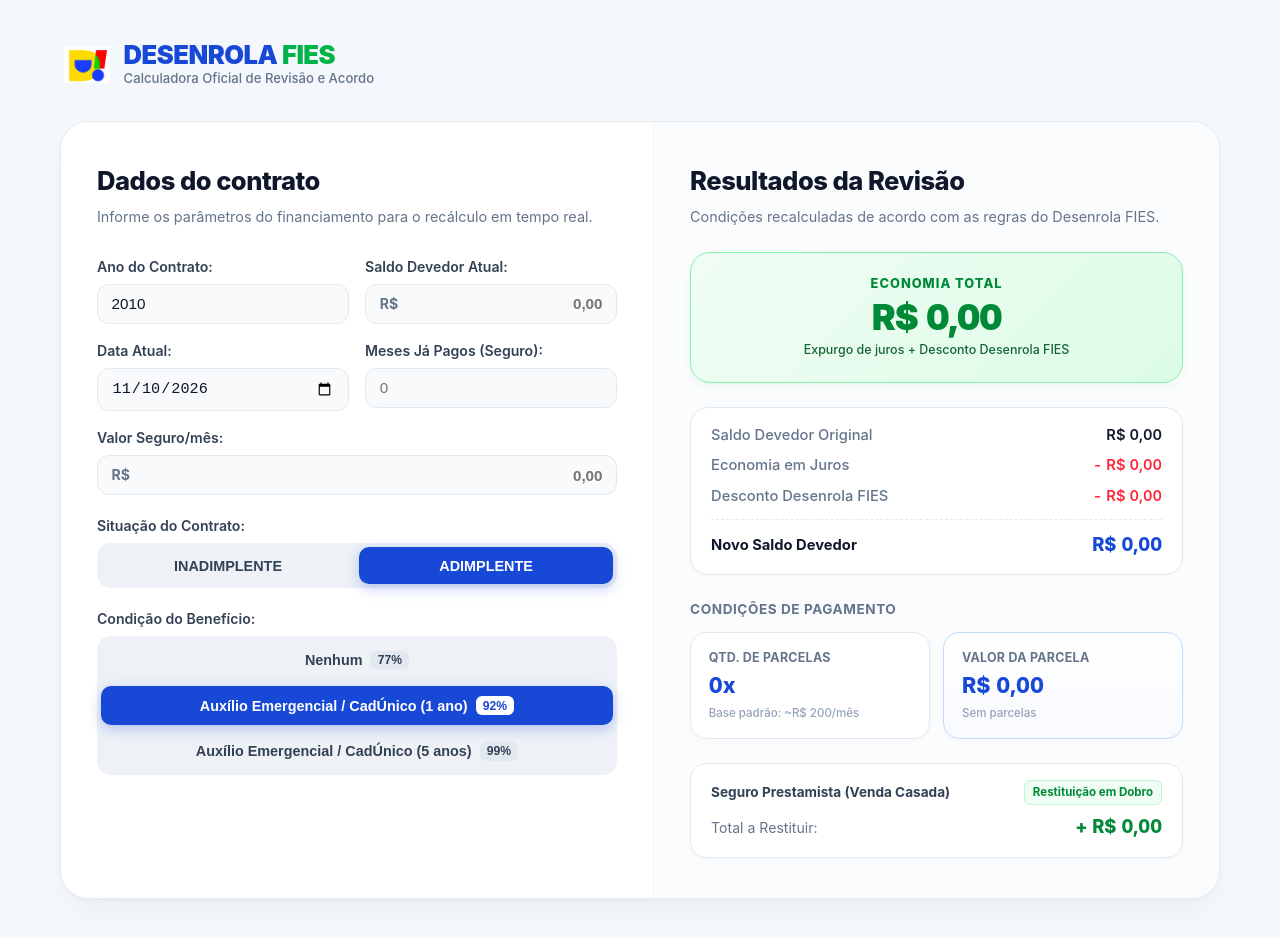
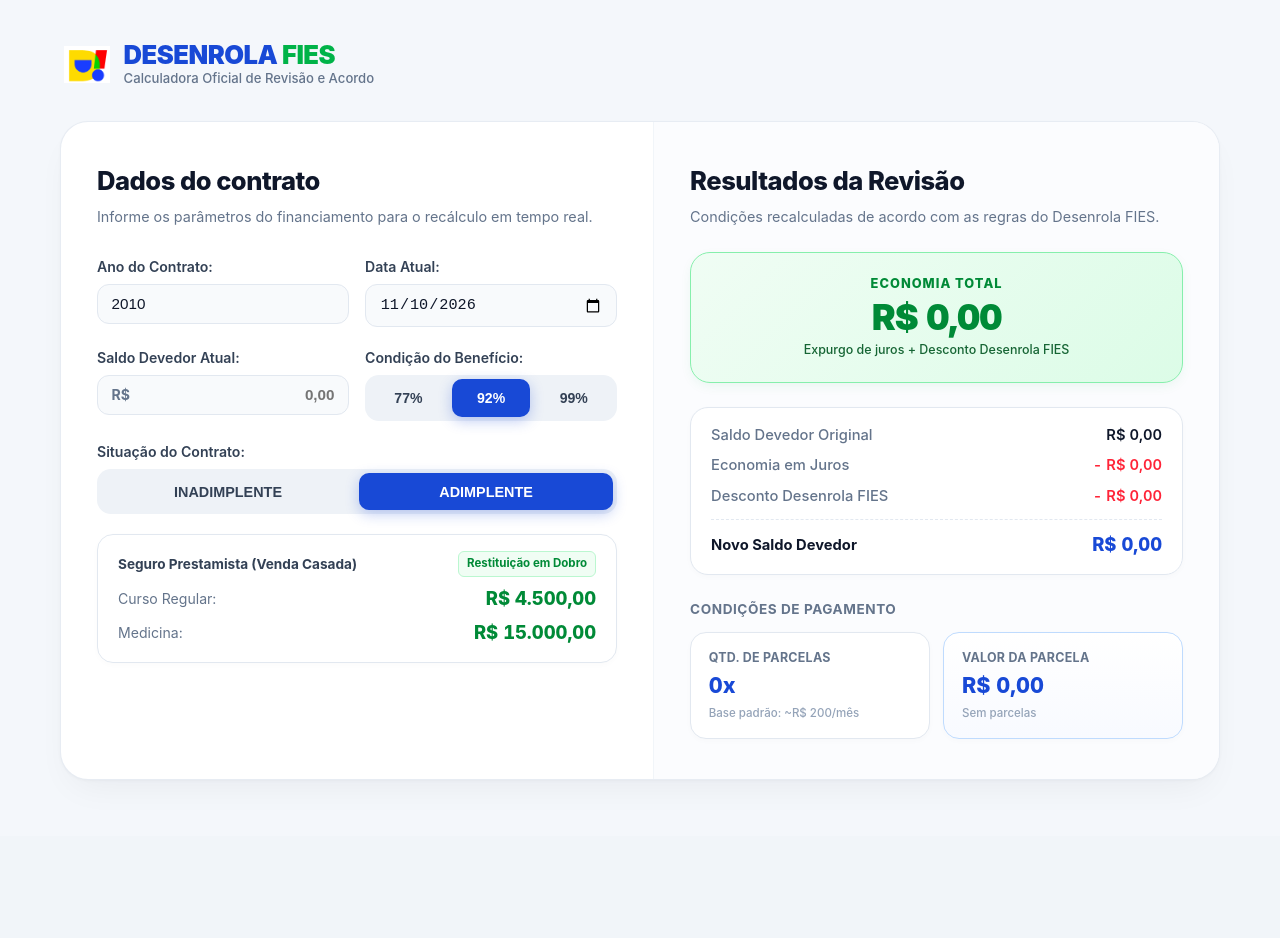
Before and after one commit to marcosfelpdev/calculadoraFIES---Desenrola, a React (Vite) app: page / in a window 1280 px wide. Shown: the top 938 px of the page. After the commit the page ends 836 px from the top, so only its background shows below. Built offline with nearby package versions, Linux system fonts and the light colour scheme.

Commit message:
feat: reorganize form layout, unify adimplente calculation, and set fixed insurance values

```diff
--- a/src/App.tsx
+++ b/src/App.tsx
@@ -11,8 +11,6 @@ const initialInputs: CalculatorInputs = {
   dataAtual: new Date().toISOString().split('T')[0],
   situacaoContrato: 'ADIMPLENTE',
   condicaoBeneficio: 'Auxílio Emergencial ou CadÚnico - 1 ano',
-  mesesJaPagosSeguro: 0,
-  valorSeguroMes: 0,
   customQtdParcelas: null,
 };
 
--- a/src/components/CalculatorForm.tsx
+++ b/src/components/CalculatorForm.tsx
@@ -1,11 +1,35 @@
 import type { FC } from 'react';
-import type { CalculatorInputs } from '../types/calculator';
+import type { CalculatorInputs, CondicaoBeneficio } from '../types/calculator';
+import { SEGURO_PRESTAMISTA_FIXO } from '../engine/calculatorEngine';
+import { formatCurrency } from '../utils/formatters';
 import { CurrencyInput } from './CurrencyInput';
 
 interface CalculatorFormProps {
   inputs: CalculatorInputs;
   onChange: (inputs: CalculatorInputs) => void;
 }
+
+const BENEFIT_OPTIONS: ReadonlyArray<{
+  value: CondicaoBeneficio;
+  label: string;
+  ariaLabel: string;
+}> = [
+  {
+    value: 'Nenhum',
+    label: '77%',
+    ariaLabel: '77% - Nenhum',
+  },
+  {
+    value: 'Auxílio Emergencial ou CadÚnico - 1 ano',
+    label: '92%',
+    ariaLabel: '92% - Auxílio Emergencial ou CadÚnico (1 ano)',
+  },
+  {
+    value: 'Auxílio Emergencial ou CadÚnico - 5 anos',
+    label: '99%',
+    ariaLabel: '99% - Auxílio Emergencial ou CadÚnico (5 anos)',
+  },
+];
 
 export const CalculatorForm: FC<CalculatorFormProps> = ({
   inputs,
@@ -30,7 +54,7 @@ export const CalculatorForm: FC<CalculatorFormProps> = ({
       </div>
 
       <div className="form-content">
-        {/* 1. Dados cadastrais do contrato */}
+        {/* Linha 1: Ano do Contrato e Data Atual */}
         <div className="inputs-grid">
           <div className="form-group">
             <label htmlFor="anoContrato" className="field-label">
@@ -49,6 +73,22 @@ export const CalculatorForm: FC<CalculatorFormProps> = ({
           </div>
 
           <div className="form-group">
+            <label htmlFor="dataAtual" className="field-label">
+              Data Atual:
+            </label>
+            <input
+              id="dataAtual"
+              type="date"
+              value={inputs.dataAtual}
+              onChange={(e) => handleChange('dataAtual', e.target.value)}
+              className="styled-input"
+            />
+          </div>
+        </div>
+
+        {/* Linha 2: Saldo Devedor Atual e Condição do Benefício */}
+        <div className="inputs-grid">
+          <div className="form-group">
             <label htmlFor="saldoDevedorAtual" className="field-label">
               Saldo Devedor Atual:
             </label>
@@ -61,49 +101,38 @@ export const CalculatorForm: FC<CalculatorFormProps> = ({
           </div>
 
           <div className="form-group">
-            <label htmlFor="dataAtual" className="field-label">
-              Data Atual:
-            </label>
-            <input
-              id="dataAtual"
-              type="date"
-              value={inputs.dataAtual}
-              onChange={(e) => handleChange('dataAtual', e.target.value)}
-              className="styled-input"
-            />
-          </div>
-
-          <div className="form-group">
-            <label htmlFor="mesesJaPagosSeguro" className="field-label">
-              Meses Já Pagos (Seguro):
-            </label>
-            <input
-              id="mesesJaPagosSeguro"
-              type="number"
-              min="0"
-              value={inputs.mesesJaPagosSeguro || ''}
-              onChange={(e) =>
-                handleChange('mesesJaPagosSeguro', Number(e.target.value))
-              }
-              placeholder="0"
-              className="styled-input"
-            />
-          </div>
-
-          <div className="form-group full-width">
-            <label htmlFor="valorSeguroMes" className="field-label">
-              Valor Seguro/mês:
-            </label>
-            <CurrencyInput
-              id="valorSeguroMes"
-              value={inputs.valorSeguroMes}
-              onChange={(val) => handleChange('valorSeguroMes', val)}
-              placeholder="0,00"
-            />
+            <span id="label-beneficio" className="field-label">
+              Condição do Benefício:
+            </span>
+            <div
+              className="segmented-control segmented-benefit-row"
+              role="radiogroup"
+              aria-labelledby="label-beneficio"
+            >
+              {BENEFIT_OPTIONS.map((option) => {
+                const isActive = inputs.condicaoBeneficio === option.value;
+                return (
+                  <button
+                    key={option.value}
+                    type="button"
+                    role="radio"
+                    aria-checked={isActive}
+                    aria-label={option.ariaLabel}
+                    title={option.ariaLabel}
+                    className={`segmented-btn ${isActive ? 'active' : ''}`}
+                    onClick={() =>
+                      handleChange('condicaoBeneficio', option.value)
+                    }
+                  >
+                    {option.label}
+                  </button>
+                );
+              })}
+            </div>
           </div>
         </div>
 
-        {/* 2. Situação do Contrato - Segmented Control abaixo dos dados cadastrais */}
+        {/* Linha 3: Situação do Contrato */}
         <div className="form-group full-width">
           <span id="label-situacao" className="field-label">
             Situação do Contrato:
@@ -138,74 +167,30 @@ export const CalculatorForm: FC<CalculatorFormProps> = ({
           </div>
         </div>
 
-        {/* 3. Condição do Benefício - Segmented Control 3 opções */}
-        <div className="form-group full-width">
-          <span id="label-beneficio" className="field-label">
-            Condição do Benefício:
-          </span>
-          <div
-            className="segmented-control segmented-stack"
-            role="radiogroup"
-            aria-labelledby="label-beneficio"
-          >
-            <button
-              type="button"
-              role="radio"
-              aria-checked={inputs.condicaoBeneficio === 'Nenhum'}
-              className={`segmented-btn ${
-                inputs.condicaoBeneficio === 'Nenhum' ? 'active' : ''
-              }`}
-              onClick={() => handleChange('condicaoBeneficio', 'Nenhum')}
-            >
-              <span className="btn-text">Nenhum</span>
-              <span className="discount-pill">77%</span>
-            </button>
-            <button
-              type="button"
-              role="radio"
-              aria-checked={
-                inputs.condicaoBeneficio ===
-                'Auxílio Emergencial ou CadÚnico - 1 ano'
-              }
-              className={`segmented-btn ${
-                inputs.condicaoBeneficio ===
-                'Auxílio Emergencial ou CadÚnico - 1 ano'
-                  ? 'active'
-                  : ''
-              }`}
-              onClick={() =>
-                handleChange(
-                  'condicaoBeneficio',
-                  'Auxílio Emergencial ou CadÚnico - 1 ano'
-                )
-              }
-            >
-              <span className="btn-text">Auxílio Emergencial / CadÚnico (1 ano)</span>
-              <span className="discount-pill">92%</span>
-            </button>
-            <button
-              type="button"
-              role="radio"
-              aria-checked={
-                inputs.condicaoBeneficio ===
-                'Auxílio Emergencial ou CadÚnico - 5 anos'
-              }
-              className={`segmented-btn ${
-                inputs.condicaoBeneficio ===
-                'Auxílio Emergencial ou CadÚnico - 5 anos'
-                  ? 'active'
-                  : ''
-              }`}
-              onClick={() =>
-                handleChange(
-                  'condicaoBeneficio',
-                  'Auxílio Emergencial ou CadÚnico - 5 anos'
-                )
-              }
-            >
-              <span className="btn-text">Auxílio Emergencial / CadÚnico (5 anos)</span>
-              <span className="discount-pill">99%</span>
-            </button>
+        {/* Linha 4: Bloco informativo fixo Seguro Prestamista */}
+        <div className="insurance-refund-card">
+          <div className="insurance-header">
+            <span className="insurance-title">
+              Seguro Prestamista (Venda Casada)
+            </span>
+            <span className="refund-badge">Restituição em Dobro</span>
+          </div>
+          <div className="insurance-fixed-list">
+            <div className="insurance-body">
+              <span className="insurance-label">Curso Regular:</span>
+              <span
+                className="insurance-value"
+                data-testid="seguro-curso-regular"
+              >
+                {formatCurrency(SEGURO_PRESTAMISTA_FIXO.cursoRegular)}
+              </span>
+            </div>
+            <div className="insurance-body">
+              <span className="insurance-label">Medicina:</span>
+              <span className="insurance-value" data-testid="seguro-medicina">
+                {formatCurrency(SEGURO_PRESTAMISTA_FIXO.medicina)}
+              </span>
+            </div>
           </div>
         </div>
       </div>
--- a/src/components/ResultsDisplay.tsx
+++ b/src/components/ResultsDisplay.tsx
@@ -140,22 +140,6 @@ export const ResultsDisplay: FC<ResultsDisplayProps> = ({
           </div>
         </div>
       </div>
-
-      {/* Bloco Seguro Prestamista (Venda Casada) */}
-      <div className="insurance-refund-card">
-        <div className="insurance-header">
-          <span className="insurance-title">
-            Seguro Prestamista (Venda Casada)
-          </span>
-          <span className="refund-badge">Restituição em Dobro</span>
-        </div>
-        <div className="insurance-body">
-          <span className="insurance-label">Total a Restituir:</span>
-          <span className="insurance-value" data-testid="restituicao-seguro">
-            + {formatCurrency(outputs.restituicaoEmDobro)}
-          </span>
-        </div>
-      </div>
     </div>
   );
 };
--- a/src/engine/calculatorEngine.ts
+++ b/src/engine/calculatorEngine.ts
@@ -5,7 +5,6 @@ import {
 } from '../types/calculator';
 
 export const TAXA_JUROS_ANUAL = 0.034;
-export const PARCELAS_RESTANTES_PADRAO = 175;
 
 export const DESCONTOS_BENEFICIO: Record<CondicaoBeneficio, number> = {
   'Nenhum': 0.77,
@@ -13,16 +12,16 @@ export const DESCONTOS_BENEFICIO: Record<CondicaoBeneficio, number> = {
   'Auxílio Emergencial ou CadÚnico - 5 anos': 0.99,
 };
 
+export const SEGURO_PRESTAMISTA_FIXO = {
+  cursoRegular: 4500,
+  medicina: 15000,
+} as const;
+
 export function calculateDesenrolaFies(inputs: CalculatorInputs): CalculatorOutputs {
   const saldoDevedorAtual = Math.max(0, Number(inputs.saldoDevedorAtual) || 0);
-  const mesesJaPagosSeguro = Math.max(0, Number(inputs.mesesJaPagosSeguro) || 0);
-  const valorSeguroMes = Math.max(0, Number(inputs.valorSeguroMes) || 0);
 
   // Passo A: Cálculo Base e Expurgo de Juros
-  const valorBaseCalc =
-    inputs.situacaoContrato === 'ADIMPLENTE'
-      ? (saldoDevedorAtual / PARCELAS_RESTANTES_PADRAO) * 144
-      : saldoDevedorAtual;
+  const valorBaseCalc = saldoDevedorAtual;
 
   const totalJurosPrice = valorBaseCalc * TAXA_JUROS_ANUAL * 12;
   const totalJurosSimples = valorBaseCalc * TAXA_JUROS_ANUAL * 6;
@@ -56,9 +55,6 @@ export function calculateDesenrolaFies(inputs: CalculatorInputs): CalculatorOutp
     valorDaParcela = novoSaldoDevedor / qtdParcelas;
   }
 
-  // Passo E: Restituição de Venda Casada
-  const restituicaoEmDobro = mesesJaPagosSeguro * valorSeguroMes * 2;
-
   return {
     valorBaseCalc,
     totalJurosPrice,
@@ -74,6 +70,5 @@ export function calculateDesenrolaFies(inputs: CalculatorInputs): CalculatorOutp
     valorDaParcela,
     qtdParcelasPadrao,
     valorDaParcelaPadrao,
-    restituicaoEmDobro,
   };
 }
--- a/src/index.css
+++ b/src/index.css
@@ -202,6 +202,20 @@ body {
   gap: 6px;
 }
 
+.segmented-control.segmented-benefit-row {
+  width: 100%;
+  min-height: 46px;
+  align-items: stretch;
+}
+
+.segmented-control.segmented-benefit-row .segmented-btn {
+  padding: 0.45rem 0.35rem;
+  font-size: 0.88rem;
+  min-width: 0;
+  white-space: nowrap;
+  font-variant-numeric: tabular-nums;
+}
+
 .segmented-btn {
   border: none;
   background: transparent;
@@ -252,9 +266,17 @@ body {
   gap: 1rem;
 }
 
+.inputs-grid > .form-group {
+  min-width: 0;
+}
+
 @media (max-width: 600px) {
   .inputs-grid {
     grid-template-columns: 1fr;
+  }
+
+  .form-group.full-width {
+    grid-column: auto;
   }
 }
 
@@ -555,6 +577,8 @@ body {
   display: flex;
   justify-content: space-between;
   align-items: center;
+  gap: 0.5rem;
+  flex-wrap: wrap;
 }
 
 .insurance-title {
@@ -571,12 +595,20 @@ body {
   background-color: var(--color-brand-green-light);
   color: var(--color-brand-green-dark);
   border: 1px solid #bbf7d0;
+  white-space: nowrap;
+}
+
+.insurance-fixed-list {
+  display: flex;
+  flex-direction: column;
+  gap: 0.4rem;
 }
 
 .insurance-body {
   display: flex;
   justify-content: space-between;
   align-items: center;
+  gap: 0.5rem;
 }
 
 .insurance-label {
--- a/src/types/calculator.ts
+++ b/src/types/calculator.ts
@@ -11,8 +11,6 @@ export interface CalculatorInputs {
   dataAtual: string;
   situacaoContrato: SituacaoContrato;
   condicaoBeneficio: CondicaoBeneficio;
-  mesesJaPagosSeguro: number;
-  valorSeguroMes: number;
   customQtdParcelas?: number | null;
 }
 
@@ -38,7 +36,4 @@ export interface CalculatorOutputs {
   valorDaParcela: number;
   qtdParcelasPadrao: number;
   valorDaParcelaPadrao: number;
-
-  // Passo E: Restituição de Venda Casada
-  restituicaoEmDobro: number;
 }
```
Also changed, not shown: 2 other files (tests, documents, lock files or other folders).
